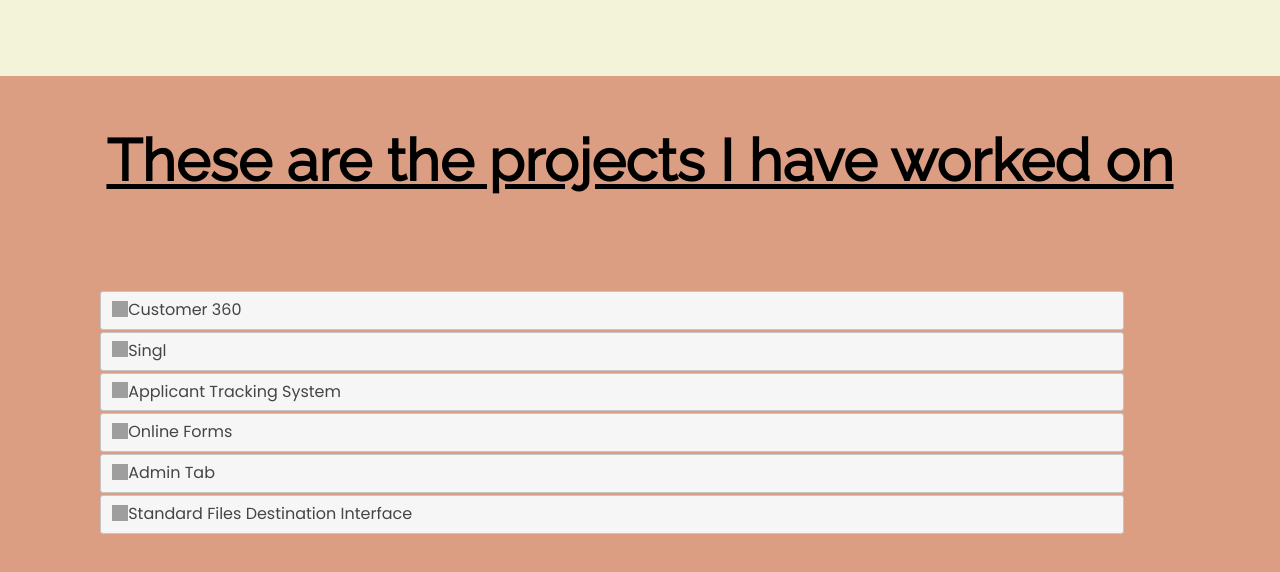
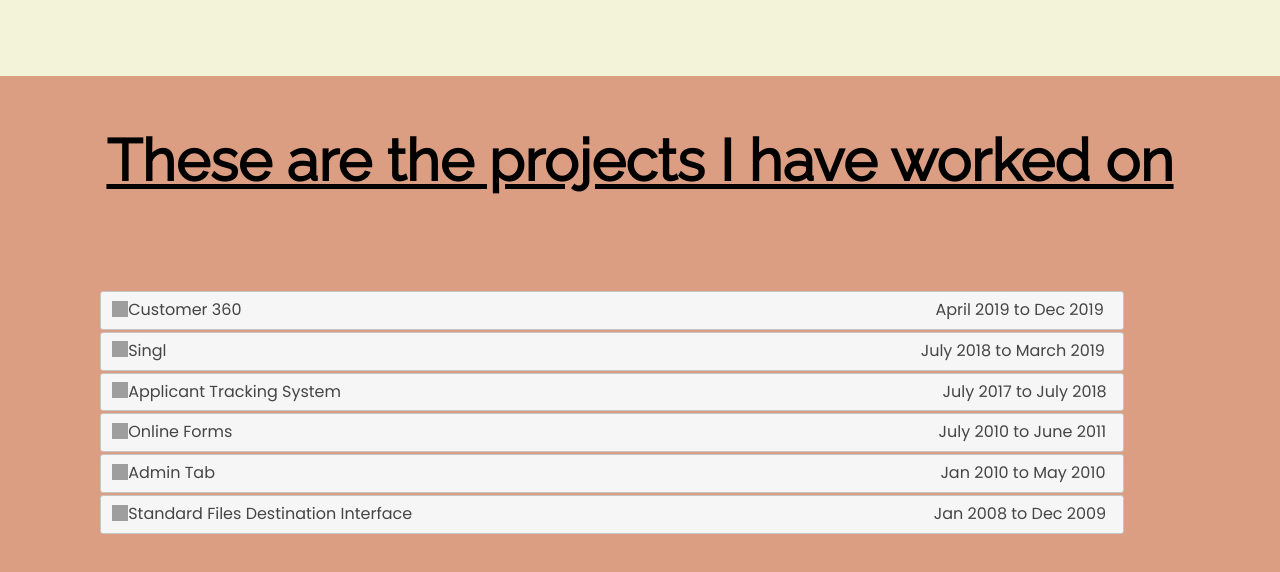
Before and after one commit to b4upradeep/personal-portfolio, a plain HTML site: page index.html in a window 1280 px wide. Shown: the part 788-1360 px from the top of the page. Drawn offline with nearby package versions, Linux system fonts and the light colour scheme; grey boxes are pictures that could not be loaded.

Commit message:
Changes in Project Section

```diff
--- a/index.html
+++ b/index.html
@@ -58,7 +58,14 @@
         These are the projects I have worked on
       </h2>
       <div id="collapsible-accordian">
-          <h3>Customer 360</h3>
+          <h3>Customer 360
+            <span align="right">&emsp;&emsp;&emsp;&emsp;&emsp;&emsp;&emsp;&emsp;
+              &emsp;&emsp;&emsp;&emsp;&emsp;&emsp;&emsp;&emsp;&emsp;&emsp;&emsp;
+              &emsp;&emsp;&emsp;&emsp;&emsp;&emsp;&emsp;&emsp;&emsp;&emsp;&emsp;
+              &emsp;&emsp;&emsp;&emsp;&emsp;&emsp;&emsp;&emsp;&emsp;&emsp;
+              &emsp;&nbsp;&ensp;
+              April 2019 to Dec 2019</span>
+          </h3>
           <div>
             <table>
             <tr>
@@ -68,10 +75,6 @@
             <tr>
               <th>Role</th>
               <td>REST API Developer</td>
-            </tr>
-            <tr>
-              <th>Duration</th>
-              <td>April 2019 to Till Date</td>
             </tr>
             <tr>
               <th>Description</th>
@@ -88,7 +91,14 @@
             </tr>
           </table>
           </div>
-          <h3>Singl</h3>
+          <h3>Singl
+            <span align="right">&emsp;&emsp;&emsp;&emsp;&emsp;&emsp;&emsp;&emsp;
+              &emsp;&emsp;&emsp;&emsp;&emsp;&emsp;&emsp;&emsp;&emsp;&emsp;&emsp;
+              &emsp;&emsp;&emsp;&emsp;&emsp;&emsp;&emsp;&emsp;&emsp;&emsp;&emsp;
+              &emsp;&emsp;&emsp;&emsp;&emsp;&emsp;&emsp;&emsp;&emsp;&emsp;
+              &emsp;&emsp;&emsp;&emsp;&emsp;&nbsp;&nbsp;
+              July 2018 to March 2019</span>
+          </h3>
           <div>
             <table>
             <tr>
@@ -98,10 +108,6 @@
             <tr>
               <th>Role</th>
               <td>Application Developer</td>
-            </tr>
-            <tr>
-              <th>Duration</th>
-              <td>July 2018 to March 2019</td>
             </tr>
             <tr>
               <th>Description</th>
@@ -116,20 +122,21 @@
             </tr>
           </table>
           </div>
-          <h3>Applicant Tracking System</h3>
+          <h3>Applicant Tracking System
+            <span align="right">&emsp;&emsp;&emsp;&emsp;&emsp;&emsp;&emsp;&emsp;
+              &emsp;&emsp;&emsp;&emsp;&emsp;&emsp;&emsp;&emsp;&emsp;&emsp;&emsp;
+              &emsp;&emsp;&emsp;&emsp;&emsp;&emsp;&emsp;&emsp;&emsp;&emsp;&emsp;
+              &emsp;&emsp;&emsp;&emsp;&emsp;&emsp;&nbsp;
+              July 2017 to July 2018</span></h3>
           <div>
             <table>
             <tr>
               <th>Client</th>
               <td>Auzmor Technologies, Chennai, India</td>
-            </tr>
+              </tr>
             <tr>
               <th>Role</th>
               <td>Application Backend Developer</td>
-            </tr>
-            <tr>
-              <th>Duration</th>
-              <td>July 2017 to July 2018</td>
             </tr>
             <tr>
               <th>Description</th>
@@ -148,7 +155,14 @@
             </tr>
           </table>
           </div>
-          <h3>Online Forms</h3>
+          <h3>Online Forms
+            <span align="right">&emsp;&emsp;&emsp;&emsp;&emsp;&emsp;&emsp;&emsp;
+            &emsp;&emsp;&emsp;&emsp;&emsp;&emsp;&emsp;&emsp;&emsp;&emsp;&emsp;
+            &emsp;&emsp;&emsp;&emsp;&emsp;&emsp;&emsp;&emsp;&emsp;&emsp;&emsp;
+            &emsp;&emsp;&emsp;&emsp;&emsp;&emsp;&emsp;&emsp;&emsp;&emsp;&emsp;
+            &emsp;&nbsp;&nbsp;
+            July 2010 to June 2011</span>
+          </h3>
           <div>
             <table>
             <tr>
@@ -158,10 +172,6 @@
             <tr>
               <th>Role</th>
               <td>Software Development and Maintenance</td>
-            </tr>
-            <tr>
-              <th>Duration</th>
-              <td>July 2010 to June 2011</td>
             </tr>
             <tr>
               <th>Description</th>
@@ -174,7 +184,11 @@
             </tr>
           </table>
           </div>
-          <h3>Admin Tab</h3>
+          <h3>Admin Tab<span align="right">&emsp;&emsp;&emsp;&emsp;&emsp;&emsp;
+            &emsp;&emsp;&emsp;&emsp;&emsp;&emsp;&emsp;&emsp;&emsp;&emsp;&emsp;&emsp;
+            &emsp;&emsp;&emsp;&emsp;&emsp;&emsp;&emsp;&emsp;&emsp;&emsp;&emsp;
+          &emsp;&emsp;&emsp;&emsp;&emsp;&emsp;&emsp;&emsp;&emsp;&emsp;&emsp;&emsp;&emsp;
+          &emsp;&emsp;&nbsp;Jan 2010 to May 2010</span></h3>
           <div>
             <table>
             <tr>
@@ -184,10 +198,6 @@
             <tr>
               <th>Role</th>
               <td>Software Development and Maintenance</td>
-            </tr>
-            <tr>
-              <th>Duration</th>
-              <td>Jan 2010 to May 2010</td>
             </tr>
             <tr>
               <th>Description</th>
@@ -201,7 +211,11 @@
             </tr>
           </table>
           </div>
-          <h3>Standard Files Destination Interface</h3>
+          <h3>Standard Files Destination Interface
+            <span align="right">&emsp;&emsp;&emsp;&emsp;&emsp;&emsp;&emsp;&emsp;
+            &emsp;&emsp;&emsp;&emsp;&emsp;&emsp;&emsp;&emsp;&emsp;&emsp;&emsp;
+            &emsp;&emsp;&emsp;&emsp;&emsp;&emsp;&emsp;&emsp;&emsp;&emsp;
+            &emsp;&emsp;&nbsp;&nbsp;Jan 2008 to Dec 2009</span></h3>
           <div>
             <table>
             <tr>
@@ -211,10 +225,6 @@
             <tr>
               <th>Role</th>
               <td>Software Development and Maintenance</td>
-            </tr>
-            <tr>
-              <th>Duration</th>
-              <td>Jan 2008 to Dec 2009</td>
             </tr>
             <tr>
               <th>Description</th>
```
